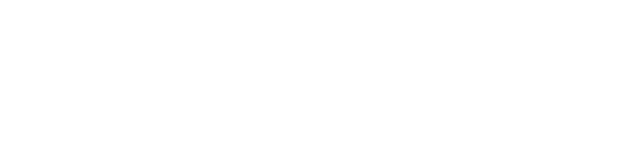
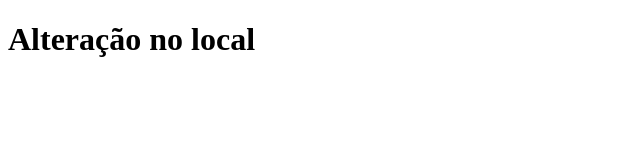
Before and after one commit to sachelaride42/git-numero-secreto, a plain HTML site: page novo.html in a window 1280 px wide. Shown: the whole page, without its empty margins (0-640 px from the left). Drawn offline with Linux system fonts and the light colour scheme.

Commit message:
alteração no local

```diff
--- a/novo.html
+++ b/novo.html
@@ -6,6 +6,6 @@
     <title>Document</title>
 </head>
 <body>
-
+    <h1>Alteração no local</h1>
 </body>
 </html>
```
